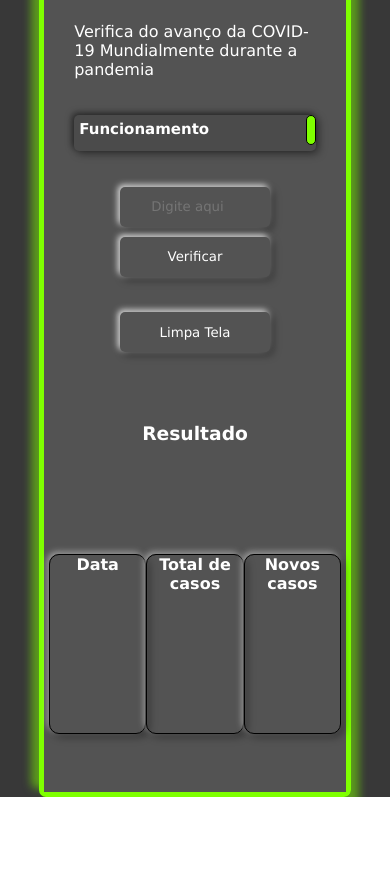
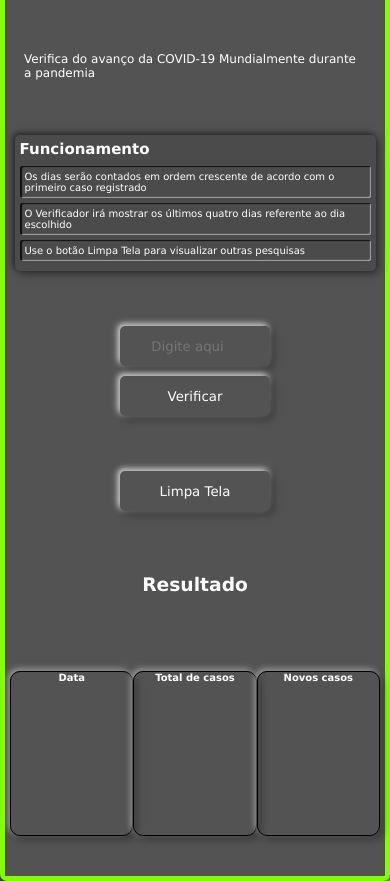
Before and after one commit to Riquecelo/Verificador-COVID19, a plain HTML site: page index.html in a window 390 px wide. Shown: the part 107-988 px from the top of the page. Before the commit the page ends 904 px from the top, so only its background shows below. Drawn offline with Linux system fonts and the light colour scheme.

Commit message:
responsividade ajuste

```diff
--- a/style/responsivo.css
+++ b/style/responsivo.css
@@ -3,39 +3,75 @@
     main{
         height:100%;
     }
+    header h1{
+        font-size: 1.5em;
+    }
     #container{
         flex-direction: column;
+    }
+    #form{
+        height: 70vh;
+    }
+    #exibir{
+        height: 50vh;
+    }
 
+    #form ol{
+        width: 90%;
     }
-    #form, #exibir{
-        height: 50vh;}
+    #form ol li{
+        font-size: 12px;
+    }
+    #form p{
+        width: 90%;
+    }
 
     #dataD, #tCasos, #nCasos{
         height: 180px;
         width: 160px;
     }
-
-    #form ol span{
-        display: block;
-        cursor: pointer;
-    }
-    #form ol li{
-        display: none;
-    }
 }
 /*
 @media (max-width: 768px) {
 
-}
+}*/
 
 @media (max-width: 600px) {
+    header h1{
+        font-size: 1.2em;
+    }
+    #dataD, #tCasos, #nCasos{
+        height: 180px;
+        width: 155px;
+        font-size: 15px;
+    }
+    #dataD p, #tCasos p, #nCasos p{
 
+        font-size: 10px;
+    }
 }
 
 @media (max-width: 425px) {
+    #container{
+        width: 100%;
+    }
+    #exibir{
+        height: 40vh;
+    }
 
+    #form p{
+        font-size: 12px;
+    }
+    #form ol{
+        width: 95%;
+    }
+    #form ol li{
+        font-size: 10px;
+    }
+
+    #dataD, #tCasos, #nCasos{
+        height: 165px;
+        width: 145px;
+        font-size: 10px;
+    }
 }
-
-@media (max-width: 320px) {
-
-}*/
--- a/style/style.css
+++ b/style/style.css
@@ -65,7 +65,6 @@ header h1{
     margin-bottom: 8px;
 }
 #form ol{
-    position: relative;
     width: 80%;
     font-size: 15px;
     padding: 5px;
@@ -75,6 +74,7 @@ header h1{
      3px 3px 8px 0 rgba(0, 0, 0, 0.4),
      -2px -2px 6px 0 rgba(0, 0, 0, 0.5);
 }
+/*
 #form ol span{
     width: 10px;
     height: 30px;
@@ -85,9 +85,9 @@ header h1{
     top: 0;
     margin: auto ;
     background-color: chartreuse;
+    display: none;
+}*/
 
-    display: none;
-}
 #form ol li{
     list-style: none;
     padding: 5px;
```
